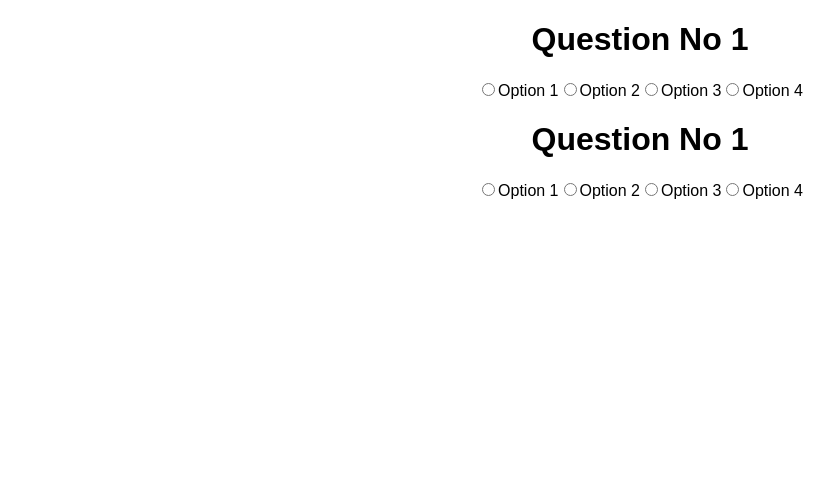
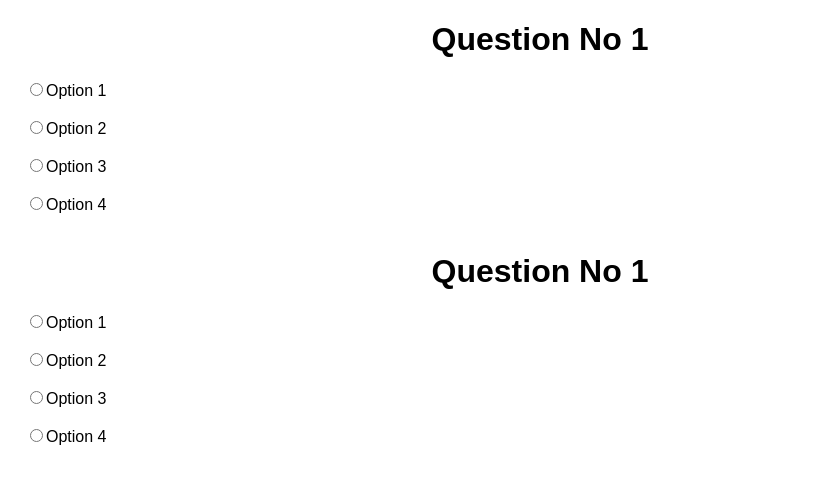
Before and after one commit to KaiserItachi/Guru-app, a React (Create React App) app: page / in a window 1280 px wide. Shown: the top 484 px of the page, without its empty margins (0-836 px from the left). Built offline with nearby package versions, Linux system fonts and the light colour scheme.

Commit message:
added some styles

```diff
--- a/src/App.css
+++ b/src/App.css
@@ -1,5 +1,5 @@
 .App {
-  text-align: center;
+
 }
 
 .App-logo {
@@ -26,3 +26,13 @@
   from { transform: rotate(0deg); }
   to { transform: rotate(360deg); }
 }
+
+.Option{
+  text-align: left;
+  margin-left : 30px;
+}
+
+.Question{
+  text-align: center;
+  margin-right: 200px;
+}
--- a/src/Choice.js
+++ b/src/Choice.js
@@ -4,13 +4,17 @@ const Choice = function(props){
 
 
     return (
+        <div>
         <label>
         <input type = 'radio' value = {props.id}
         checked = {props.checked}
         onChange = {props.onChange}
-        />
+        className = 'Option'/>
         {props.value}
         </label>
+        <br/>
+        <br/>
+        </div>
     )
 }
 
--- a/src/Question.js
+++ b/src/Question.js
@@ -2,7 +2,7 @@ import React from 'react'
 
 const Question = function(){
     return (
-        <div>
+        <div className='Question'>
             <h1> Question No 1 </h1>
             </div>
     )
```
